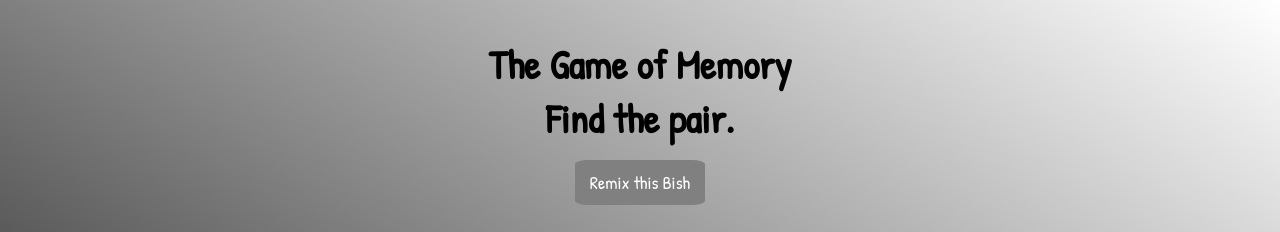
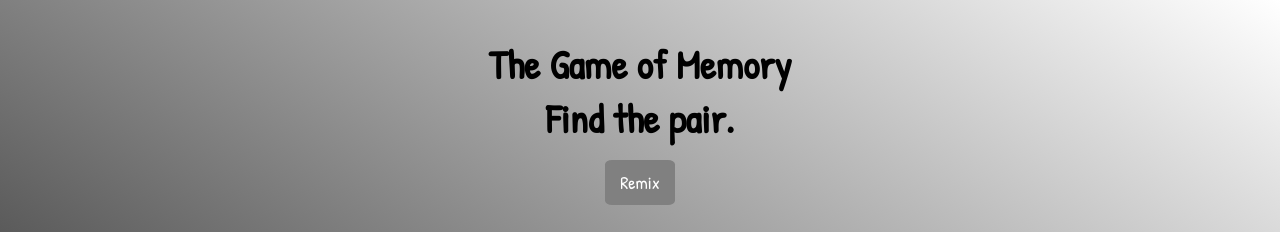
Before and after one commit to jessmucklow/MemoryGame, a plain HTML site: page index.html in a window 1280 px wide. Shown: the top 232 px of the page. Drawn offline with Linux system fonts and the light colour scheme; grey boxes are pictures that could not be loaded.

Commit message:
finalized game

```diff
--- a/index.html
+++ b/index.html
@@ -15,7 +15,7 @@
 <body>
     <header>
         <h1 id="h1">The Game of Memory<br>Find the pair.</h1>
-        <button onClick="refreshBoard()">Remix this Bish</button>
+        <button onClick="refreshBoard()">Remix</button>
     </header>
     <container>
         <img src="https://upload.wikimedia.org/wikipedia/commons/thumb/b/b4/Color_icon_purple_v2.svg/800px-Color_icon_purple_v2.svg.png" id="0" alt="">
```
Also changed, not shown: js/main.js (line endings or trailing spaces), 1 other file.
